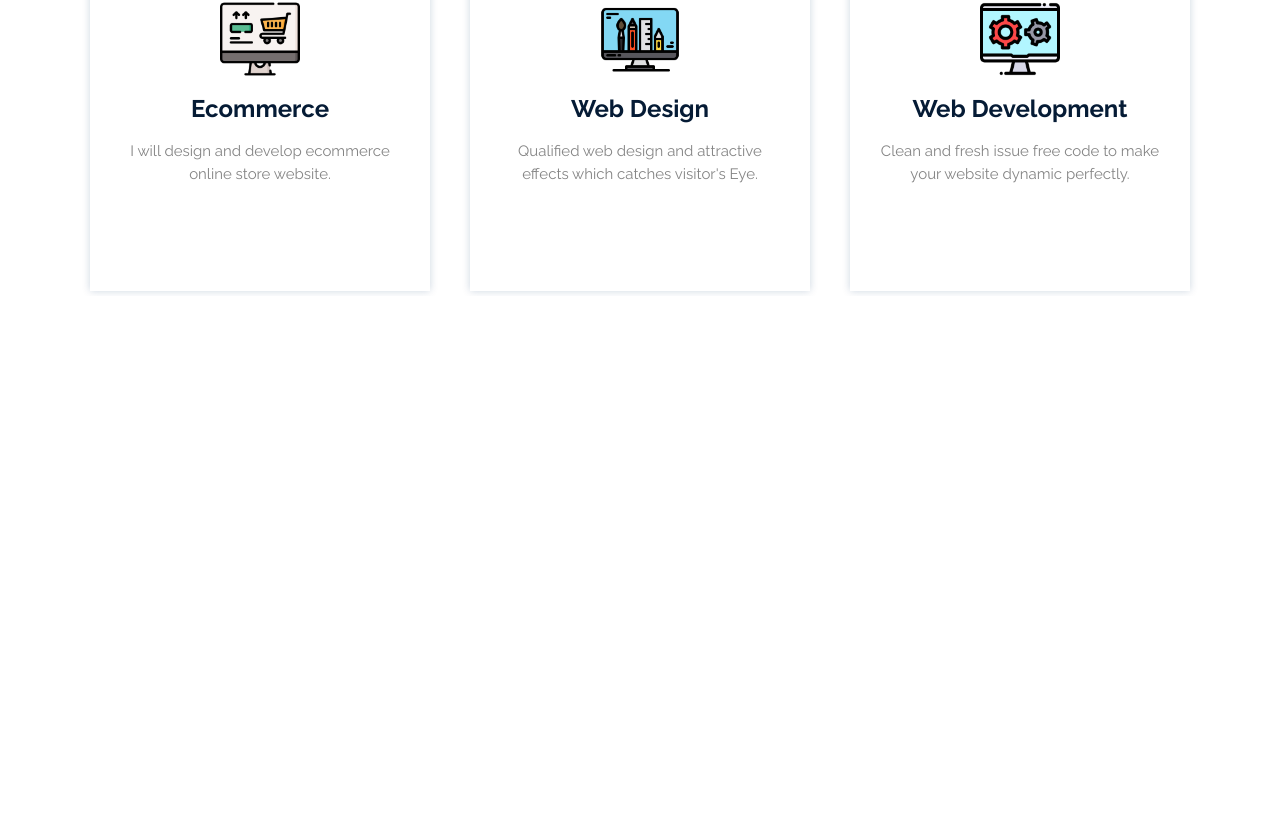
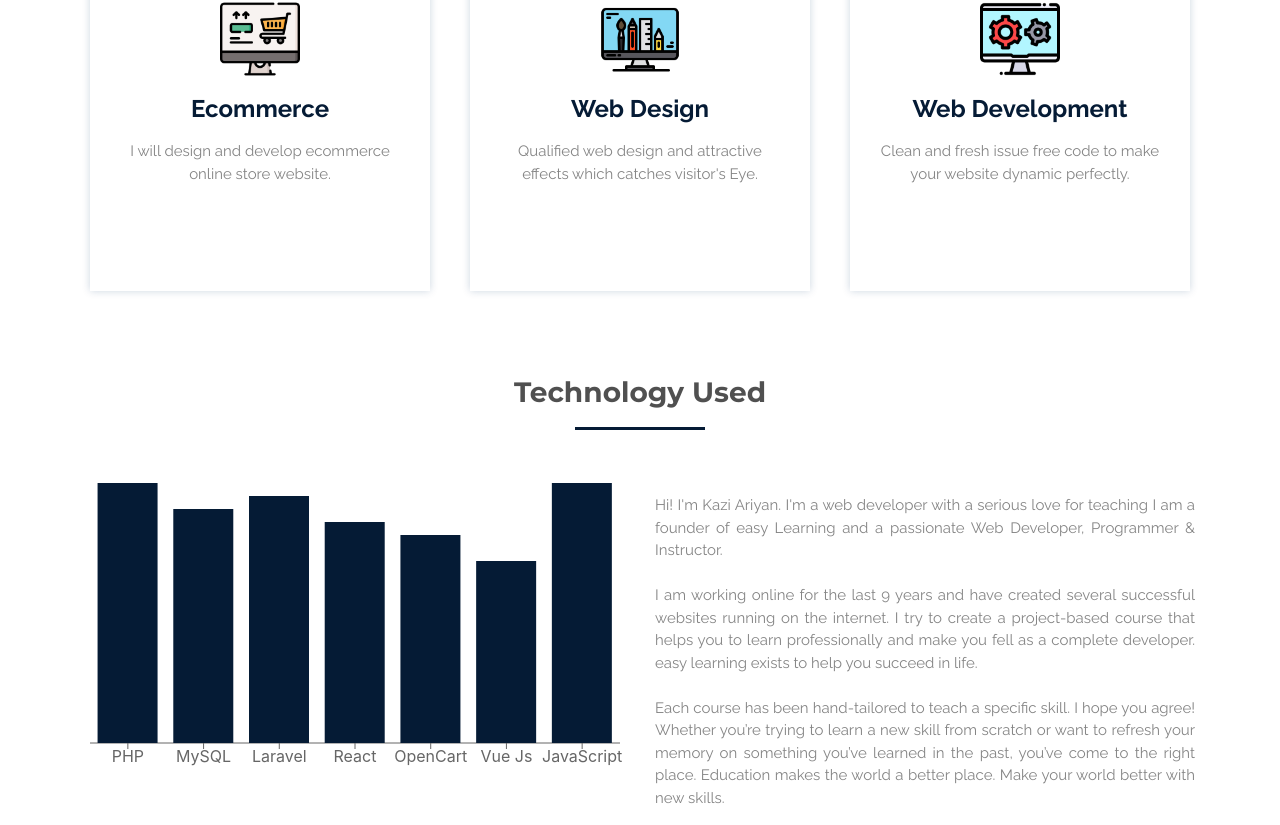
Before and after one commit to kodaishiotsuki/EasyLeaning_frontend, a React (Create React App) app: page / in a window 1280 px wide. Shown: the part 798-1623 px from the top of the page. Before the commit the page ends 1094 px from the top, so only its background shows below. Built offline with nearby package versions, Linux system fonts and the light colour scheme; a web font is replaced by a local one.

Commit message:
Analysisコンポーネント作成

```diff
--- a/src/App.jsx
+++ b/src/App.jsx
@@ -1,4 +1,5 @@
 import React from "react";
+import Analysis from "./components/Analysis/Analysis";
 import Services from "./components/Services/Services";
 import TopBanner from "./components/TopBanner/TopBanner";
 import TopNavigation from "./components/TopNavgation/TopNavigation";
@@ -9,6 +10,7 @@
       <TopNavigation />
       <TopBanner />
       <Services />
+      <Analysis />
     </div>
   );
 }
--- /dev/null
+++ b/src/components/Analysis/Analysis.jsx
@@ -0,0 +1,64 @@
+import React, { useState } from "react";
+import { Col, Container, Row } from "react-bootstrap";
+import { Bar, BarChart, ResponsiveContainer, Tooltip, XAxis } from "recharts";
+
+const Analysis = () => {
+  const [data, setData] = useState([
+    { Technology: "PHP", Projects: 100 },
+    { Technology: "MySQL", Projects: 90 },
+    { Technology: "Laravel", Projects: 95 },
+    { Technology: "React", Projects: 85 },
+    { Technology: "OpenCart", Projects: 80 },
+    { Technology: "Vue Js", Projects: 70 },
+    // { Technology: "Django", Projects: 65 },
+    { Technology: "JavaScript", Projects: 100 },
+  ]);
+
+  return (
+    <>
+      <Container className='text-center'>
+        <h1 className='ServiceMainTitle'>Technology Used</h1>
+        <div className='button'></div>
+        <Row>
+          <Col
+            lg={6}
+            md={12}
+            sm={12}
+            style={{ width: "100%", height: "300px" }}
+          >
+            <ResponsiveContainer width='100%' height='100%'>
+              <BarChart width={100} height={300} data={data}>
+                <XAxis dataKey='Technology' />
+                <Tooltip />
+                <Bar dataKey='Projects' fill='#051b35'></Bar>
+              </BarChart>
+            </ResponsiveContainer>
+          </Col>
+
+          <Col lg={6} md={12} sm={12}>
+            <p className='text-justify serviceDescription'>
+              Hi! I'm Kazi Ariyan. I'm a web developer with a serious love for
+              teaching I am a founder of easy Learning and a passionate Web
+              Developer, Programmer & Instructor.
+              <br />
+              <br />
+              I am working online for the last 9 years and have created several
+              successful websites running on the internet. I try to create a
+              project-based course that helps you to learn professionally and
+              make you fell as a complete developer. easy learning exists to
+              help you succeed in life. <br />
+              <br />
+              Each course has been hand-tailored to teach a specific skill. I
+              hope you agree! Whether you’re trying to learn a new skill from
+              scratch or want to refresh your memory on something you’ve learned
+              in the past, you’ve come to the right place. Education makes the
+              world a better place. Make your world better with new skills.
+            </p>
+          </Col>
+        </Row>
+      </Container>
+    </>
+  );
+};
+
+export default Analysis;
```
Also changed, not shown: package.json (+5 -4 lines), src/index.js (+8 -8 lines), 1 other file (tests, documents, lock files or other folders).
